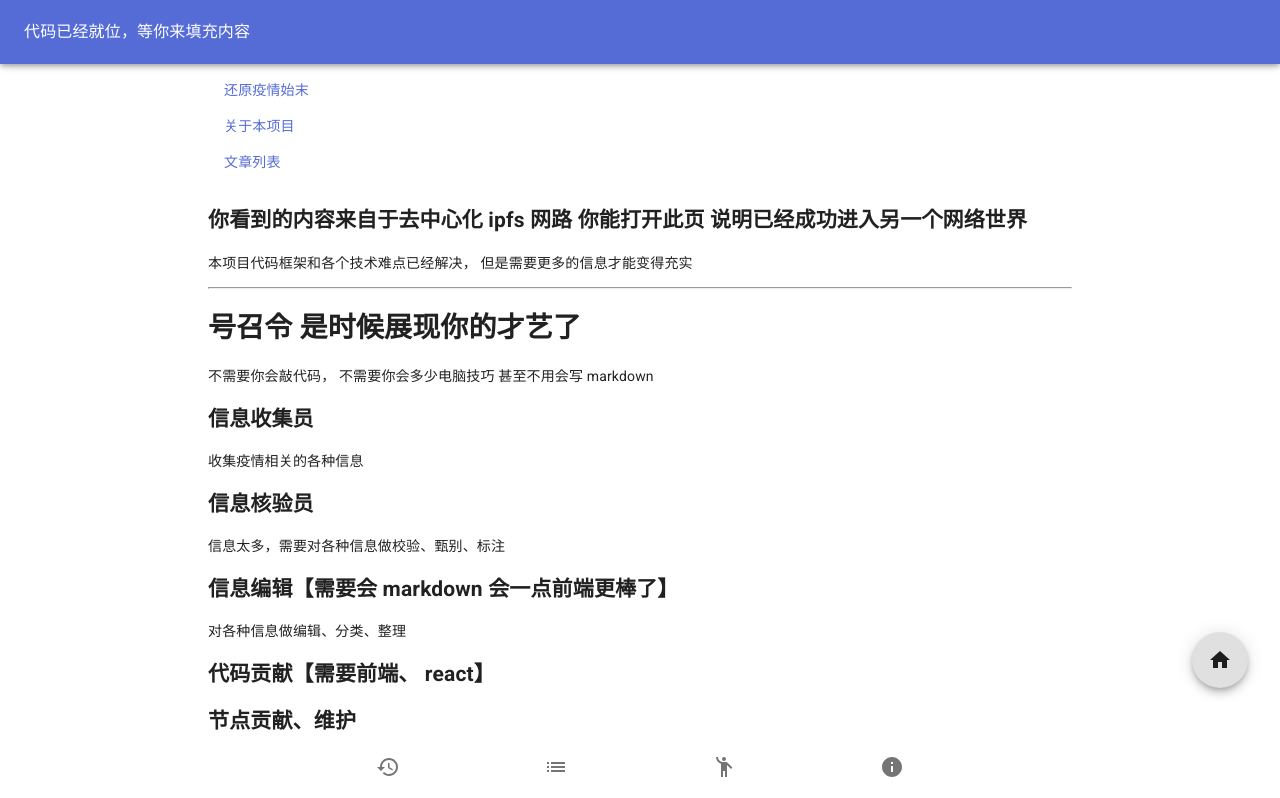
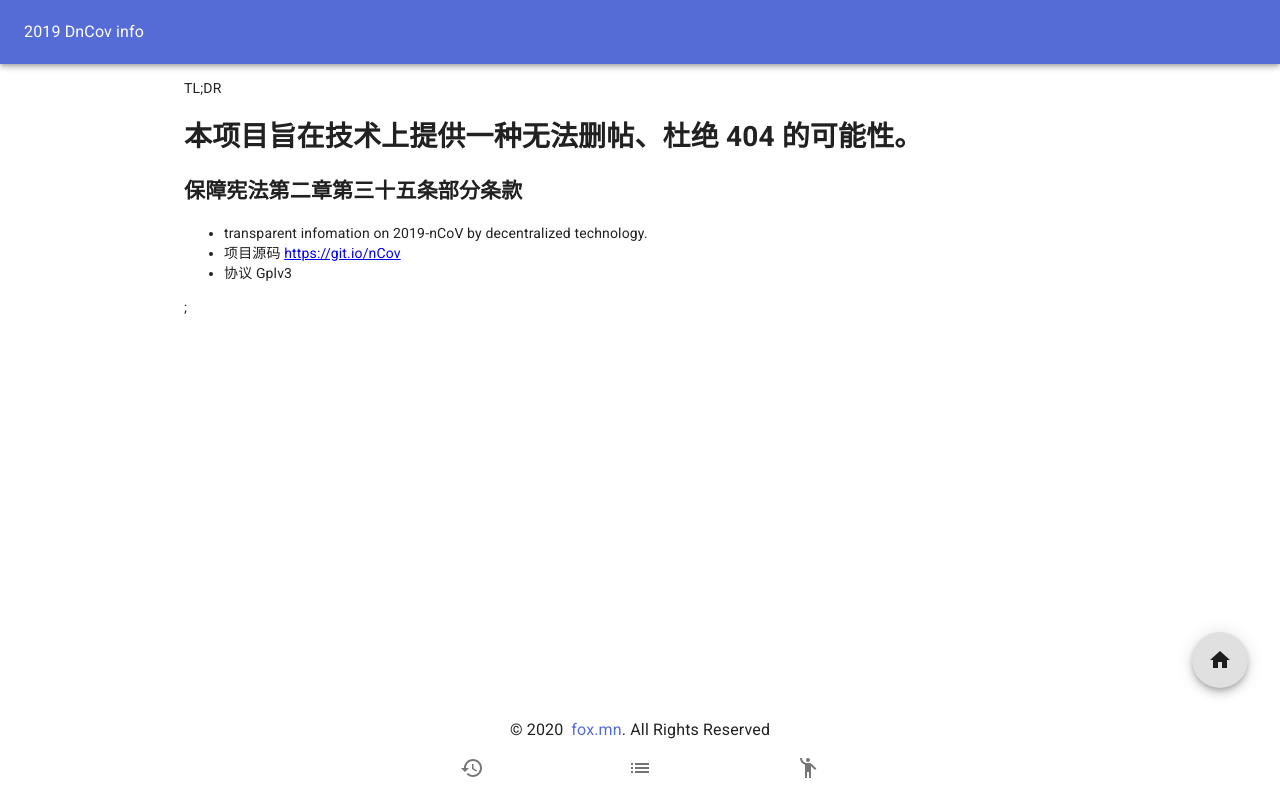
Before and after one commit to DnCov/transparent-info, a Next.js app in the folder packages/transparent-info-app/: page / in a window 1280 px wide. Shown: the top 798 px of the page. Built offline with nearby package versions, Linux system fonts and the light colour scheme.

Commit message:
change hone page short :release

```diff
--- a/packages/transparent-info-app/components/BottomNav.tsx
+++ b/packages/transparent-info-app/components/BottomNav.tsx
@@ -35,7 +35,7 @@ export function BottomNav() {
         <BottomNavigationAction label="经过" value="/event" icon={<RestoreIcon />} />
         <BottomNavigationAction label="文章" value="/postlist" icon={<ListIcon />} />
         <BottomNavigationAction label="捐赠" value="/donation" icon={<EmojiPeopleIcon />} />
-        <BottomNavigationAction label="关于" value="/about" icon={<InfoIcon />} />
+        {/* <BottomNavigationAction label="关于" value="/about" icon={<InfoIcon />} /> */}
       </BottomNavigation>
     </Container>
   );
--- a/packages/transparent-info-app/components/Copyright.tsx
+++ b/packages/transparent-info-app/components/Copyright.tsx
@@ -1,16 +1,16 @@
-import { FunctionComponent } from "react";
-import { Typography, Theme, Tooltip, Container } from "@material-ui/core";
-import Link from "../src/Link";
-import { makeStyles, createStyles } from "@material-ui/core/styles";
+import { FunctionComponent } from 'react';
+import { Typography, Theme, Tooltip, Container } from '@material-ui/core';
+import Link from '../src/Link';
+import { makeStyles, createStyles } from '@material-ui/core/styles';
 
 const useStyles = makeStyles((theme: Theme) =>
   createStyles({
     root: {
-      textAlign: "center"
+      textAlign: 'center',
     },
     link: {
-      paddingLeft: theme.spacing(1)
-    }
+      paddingLeft: theme.spacing(1),
+    },
   })
 );
 
--- a/packages/transparent-info-app/components/PostList.tsx
+++ b/packages/transparent-info-app/components/PostList.tsx
@@ -28,7 +28,7 @@ export const PostList: FunctionComponent<Props> = ({ posts }) => {
   return (
     <List>
       {posts.map((e, i) => (
-        <ListItem>
+        <ListItem key={i}>
           <Link
             passHref={false}
             onClick={(evt: React.MouseEvent) => handleLinkClick(evt, e.href)}
--- a/packages/transparent-info-app/components/Version.tsx
+++ b/packages/transparent-info-app/components/Version.tsx
@@ -12,7 +12,11 @@ interface VlinkProps {
 
 const Vlink: FunctionComponent<VlinkProps> = ({ full, display = full }) => {
   const href = `${projectUrl}/releases/tag/${full}`;
-  return <Link href={href}>{full} </Link>;
+  return (
+    <Link href={href} prefetch={false}>
+      {full}{' '}
+    </Link>
+  );
 };
 
 const Slink: FunctionComponent<{ sha: string; display?: string }> = ({
@@ -20,7 +24,11 @@ const Slink: FunctionComponent<{ sha: string; display?: string }> = ({
   display = sha.substring(0, 7),
 }) => {
   const href = `${projectUrl}/commit/${sha}`;
-  return <Link href={href}>{display} </Link>;
+  return (
+    <Link href={href} prefetch={false}>
+      {display}{' '}
+    </Link>
+  );
 };
 
 const useStyles = makeStyles((theme: Theme) =>
@@ -52,7 +60,7 @@ export const Version = () => {
   const buildNumber = '1' || process.env.BUILDNUMBER;
   const fullVersion = `${version}.${buildNumber}`;
   const sha = process.env.SHA;
-  const isOnIpfs = process.env.ON_IPFS === 'yes';
+  const showIpfsVersion = process.env.ON_IPFS === 'no';
   const ipfsCid = process.env.IPFS_CID;
 
   const classes = useStyles();
@@ -72,12 +80,12 @@ export const Version = () => {
           </Typography>
         </Tooltip>
       )}
-      {isOnIpfs && (
+      {showIpfsVersion && (
         <>
           <Splitr />
-          <Tooltip title={`ipfs mirror:  ${ipfsCid}`}>
+          <Tooltip title={`published on ipfs:  ${ipfsCid}`}>
             <Typography component="span">
-              <Link href={`https://ipfs.io/ipfs/${ipfsCid}`} />
+              <Link href={`https://ipfs.io/ipfs/${ipfsCid}`}>{ipfsCid}</Link>
             </Typography>
           </Tooltip>
         </>
--- /dev/null
+++ b/packages/transparent-info-app/pages/index.mdx
@@ -0,0 +1,15 @@
+import Layout from '../components/Layout';
+
+TL;DR
+
+# 本项目旨在技术上提供一种无法删帖、杜绝 404 的可能性。
+
+## 保障宪法第二章第三十五条部分条款
+
+- transparent infomation on 2019-nCoV by decentralized technology.
+- 项目源码 [https://git.io/nCov](https://github.com/DnCov/transparent-info)
+- 协议 Gplv3
+
+export default ({ children }) => <Layout title="2019 DnCov info"> {children} </Layout>;
+
+;
--- a/packages/transparent-info-app/pages/index.tsx
+++ /dev/null
@@ -1,19 +0,0 @@
-import * as React from 'react';
-import Layout from '../components/Layout';
-import { NextPage, NextPageContext } from 'next';
-import { Container, Typography } from '@material-ui/core';
-import { useEffect } from 'react';
-import { TopNav } from '../components/TopVav';
-import { Haozhao } from '../components/section/TransHaozhao';
-const IndexPage: NextPage = () => {
-  return (
-    <Layout title="代码已经就位，等你来填充内容">
-      <Container>
-        <TopNav />
-        <Haozhao />
-      </Container>
-    </Layout>
-  );
-};
-
-export default IndexPage;
```
